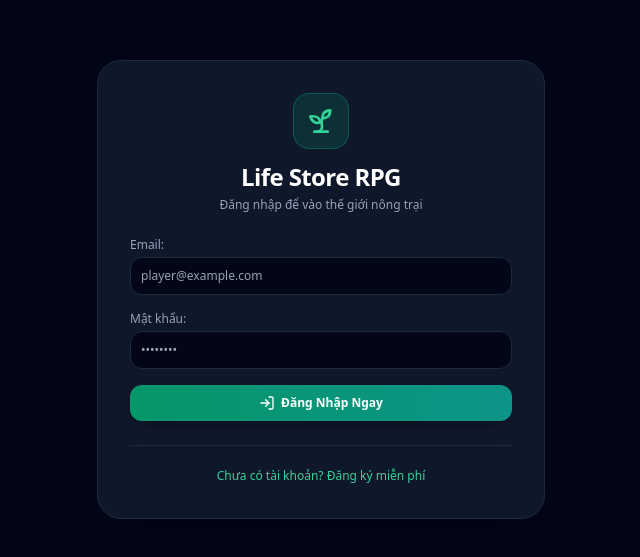
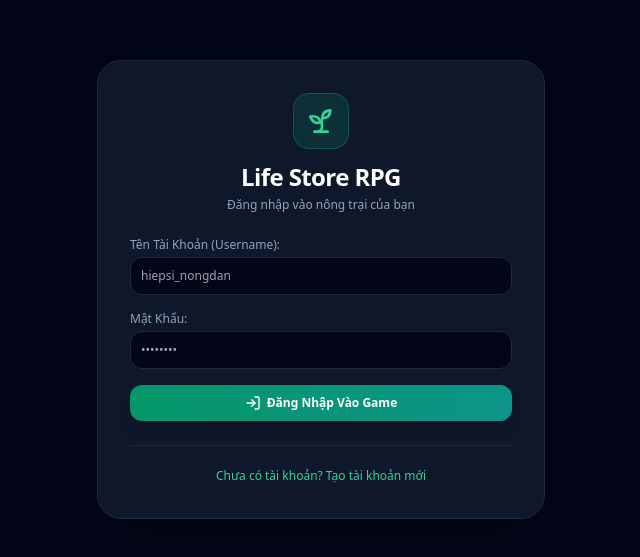
Before and after one commit to lphm985/life-store, a Next.js app: page /login in a window 1280 px wide. Shown: the part 111-668 px from the top of the page, without its empty margins (319-959 px from the left). Built offline with nearby package versions, Linux system fonts and the light colour scheme.

Commit message:
feat: login and register purely with username and password

```diff
--- a/src/app/(auth)/login/page.tsx
+++ b/src/app/(auth)/login/page.tsx
@@ -11,9 +11,8 @@ function LoginForm() {
   const redirectedFrom = searchParams.get('redirectedFrom') || '/play';
 
   const [isRegister, setIsRegister] = useState(false);
-  const [email, setEmail] = useState('');
+  const [username, setUsername] = useState('');
   const [password, setPassword] = useState('');
-  const [username, setUsername] = useState('');
   const [loading, setLoading] = useState(false);
   const [errorMsg, setErrorMsg] = useState('');
 
@@ -24,31 +23,53 @@ function LoginForm() {
     setLoading(true);
     setErrorMsg('');
 
+    const cleanUsername = username.trim().toLowerCase().replace(/[^a-z0-9_]/g, '');
+    if (!cleanUsername || cleanUsername.length < 3) {
+      setErrorMsg('Tên tài khoản tối thiểu 3 ký tự (chỉ gồm chữ thường, số, dấu gạch dưới)!');
+      setLoading(false);
+      return;
+    }
+
+    // Biến username thành email ảo ngầm phía sau để Supabase Auth xác thực an toàn
+    const internalEmail = `${cleanUsername}@lifestore.game`;
+
     try {
       if (isRegister) {
-        // Đăng ký tài khoản
+        // Đăng ký tài khoản bằng username + password
         const { error } = await supabase.auth.signUp({
-          email,
+          email: internalEmail,
           password,
           options: {
             data: {
-              username: username.trim() || email.split('@')[0],
-              role: 'player', // Mặc định role player
+              username: cleanUsername,
+              role: 'player',
             },
           },
         });
 
         if (error) throw error;
-        alert('Đăng ký thành công! Vui lòng kiểm tra email hoặc đăng nhập.');
-        setIsRegister(false);
-      } else {
-        // Đăng nhập
-        const { error } = await supabase.auth.signInWithPassword({
-          email,
+        alert('Tạo tài khoản thành công! Đang tự động đăng nhập...');
+
+        // Tự động đăng nhập luôn sau khi đăng ký
+        const { error: loginErr } = await supabase.auth.signInWithPassword({
+          email: internalEmail,
           password,
         });
 
-        if (error) throw error;
+        if (loginErr) throw loginErr;
+        router.push(redirectedFrom);
+        router.refresh();
+      } else {
+        // Đăng nhập bằng username + password
+        const { error } = await supabase.auth.signInWithPassword({
+          email: internalEmail,
+          password,
+        });
+
+        if (error) {
+          throw new Error('Sai tên tài khoản hoặc mật khẩu!');
+        }
+
         router.push(redirectedFrom);
         router.refresh();
       }
@@ -67,7 +88,7 @@ function LoginForm() {
         </div>
         <h1 className="text-2xl font-bold text-white tracking-tight">Life Store RPG</h1>
         <p className="text-xs text-slate-400 mt-1">
-          {isRegister ? 'Tạo nông trại và bắt đầu hành trình RPG' : 'Đăng nhập để vào thế giới nông trại'}
+          {isRegister ? 'Tạo tài khoản người chơi mới' : 'Đăng nhập vào nông trại của bạn'}
         </p>
       </div>
 
@@ -78,34 +99,22 @@ function LoginForm() {
       )}
 
       <form onSubmit={handleAuth} className="space-y-4">
-        {isRegister && (
-          <div>
-            <label className="text-xs text-slate-400 block mb-1">Tên Người Chơi:</label>
-            <input
-              type="text"
-              required
-              value={username}
-              onChange={(e) => setUsername(e.target.value)}
-              placeholder="Hiệp Sĩ Nông Dân"
-              className="w-full bg-slate-950 border border-slate-800 p-2.5 rounded-xl text-xs text-slate-200 focus:outline-none focus:border-emerald-500"
-            />
-          </div>
-        )}
-
         <div>
-          <label className="text-xs text-slate-400 block mb-1">Email:</label>
+          <label className="text-xs text-slate-400 block mb-1">Tên Tài Khoản (Username):</label>
           <input
-            type="email"
+            type="text"
             required
-            value={email}
-            onChange={(e) => setEmail(e.target.value)}
-            placeholder="player@example.com"
-            className="w-full bg-slate-950 border border-slate-800 p-2.5 rounded-xl text-xs text-slate-200 focus:outline-none focus:border-emerald-500"
+            autoCapitalize="none"
+            autoCorrect="off"
+            value={username}
+            onChange={(e) => setUsername(e.target.value)}
+            placeholder="hiepsi_nongdan"
+            className="w-full bg-slate-950 border border-slate-800 p-2.5 rounded-xl text-xs text-slate-200 focus:outline-none focus:border-emerald-500 font-medium"
           />
         </div>
 
         <div>
-          <label className="text-xs text-slate-400 block mb-1">Mật khẩu:</label>
+          <label className="text-xs text-slate-400 block mb-1">Mật Khẩu:</label>
           <input
             type="password"
             required
@@ -122,7 +131,7 @@ function LoginForm() {
           className="w-full py-2.5 bg-gradient-to-r from-emerald-600 to-teal-600 hover:from-emerald-500 hover:to-teal-500 text-white font-bold text-xs rounded-xl shadow-lg active:scale-95 transition flex items-center justify-center gap-1.5"
         >
           {isRegister ? <UserPlus className="w-4 h-4" /> : <LogIn className="w-4 h-4" />}
-          {loading ? 'Đang xử lý...' : isRegister ? 'Đăng Ký Tài Khoản' : 'Đăng Nhập Ngay'}
+          {loading ? 'Đang xử lý...' : isRegister ? 'Tạo Tài Khoản Ngay' : 'Đăng Nhập Vào Game'}
         </button>
       </form>
 
@@ -134,7 +143,7 @@ function LoginForm() {
           }}
           className="text-xs text-emerald-400 hover:underline"
         >
-          {isRegister ? 'Đã có tài khoản? Đăng nhập' : 'Chưa có tài khoản? Đăng ký miễn phí'}
+          {isRegister ? 'Đã có tài khoản? Đăng nhập ngay' : 'Chưa có tài khoản? Tạo tài khoản mới'}
         </button>
       </div>
     </div>
```
